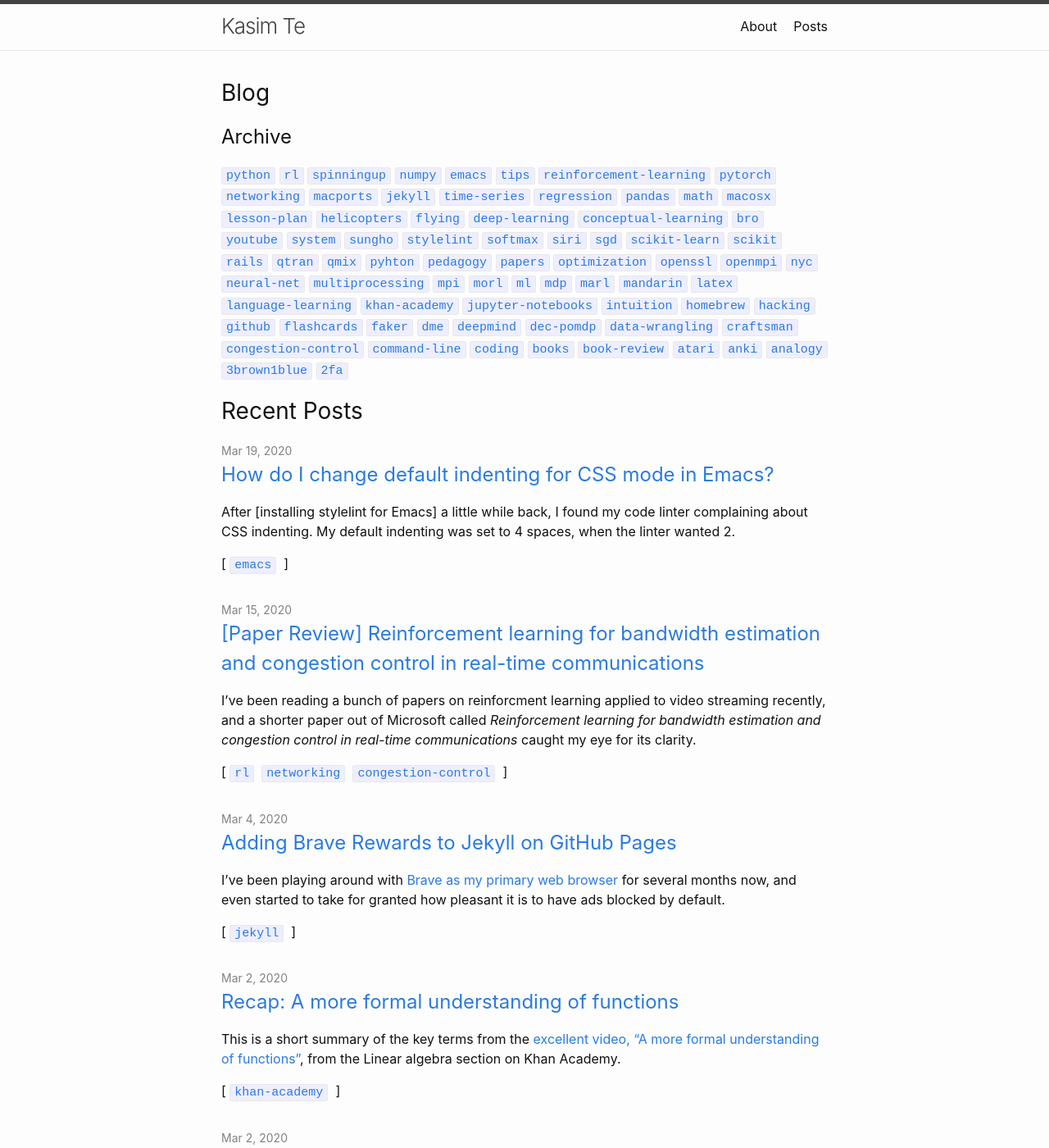
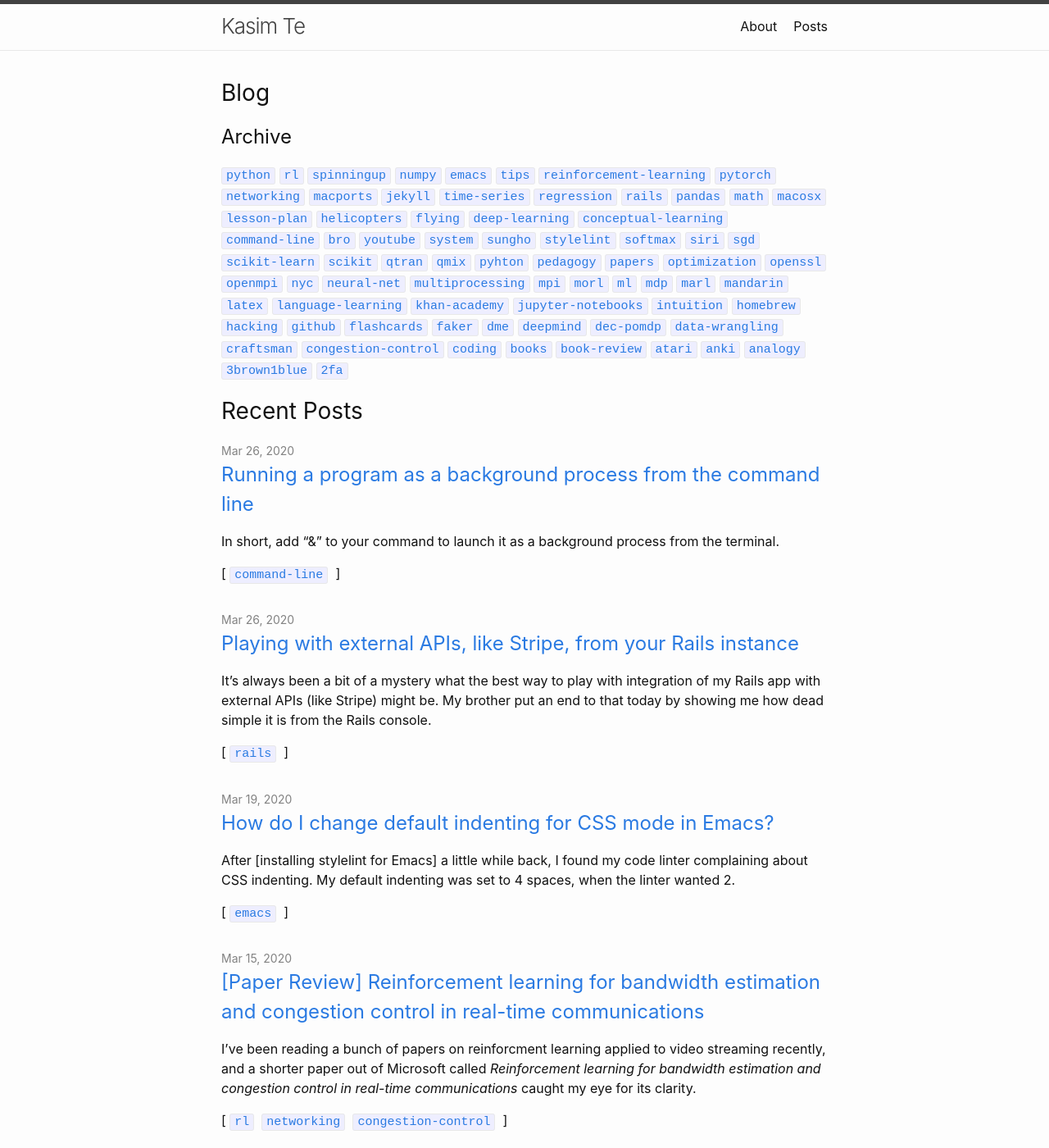
Before and after one commit to kasimte/kasimte.github.io, a Jekyll site: the page built from blog.md, in a window 1280 px wide and 1400 px high. Shown: the whole window at 82% size. Built offline with Jekyll 4.4.1, drawn with Linux system fonts in a browser that asks for light colours; nearby versions of some CDN libraries.

Commit message:
New posts.

````diff
--- /dev/null
+++ b/_posts/2020-03-26-playing-with-external-apis-like-stripe-from-rails.md
@@ -0,0 +1,41 @@
+---
+layout: post
+title: "Playing with external APIs, like Stripe, from your Rails instance"
+tags: rails
+---
+
+It's always been a bit of a mystery what the best way to play with
+integration of my Rails app with external APIs (like Stripe) might
+be. My brother put an end to that today by showing me how dead simple
+it is from the Rails console.
+
+So if you're trying to manually play with an external API, you can
+load up your console and fire away.
+
+```
+$bundle exec rails console
+Loading backup environment (Rails 4.2.11.1)
+irb(main):001:0>
+```
+
+Then look at your API reference
+([like here](https://stripe.com/docs/api/coupons/list?lang=ruby)) and
+run with it.
+
+Here's an example of querying for a Stripe coupon.
+
+```
+irb(main):001:0> Stripe.api_key
+=> "some_api_key"
+
+irb(main):001:0> Stripe::Coupon.list({limit: 1})
+=> #<Stripe::ListObject:0x3fcc22040d5c> JSON: {
+  "object": "list",
+  "data": [
+    {"id":"some_id","object":"coupon","amount_off":1000,"created":1585272944,"currency":"usd","duration":"once","duration_in_months":null,"livemode":false,"max_redemptions":1,"name":"$10 Coupon","percent_off":null,"redeem_by":1593221744,"times_redeemed":0,"valid":true}
+  ],
+  "has_more": true,
+  "url": "/v1/coupons"
+}
+irb(main):003:0>
+```
--- /dev/null
+++ b/_posts/2020-03-26-run-a-program-as-a-background-process-from-the-command-line-on-os-x.md
@@ -0,0 +1,27 @@
+---
+layout: post
+title: "Running a program as a background process from the command line"
+tags: command-line
+---
+
+In short, add "&" to your command to launch it as a background process
+from the terminal.
+
+I'm in the habit of launching programs on MacOSX from the command
+line, with the most notable example probably being GitX, my favorite
+git GUI program.
+
+A few months ago, though, while playing with GitX installs, GitX
+started hogging my terminal and launching in the foreground when I
+would call it from Terminal. I would have to use GitX and then close
+it before command came back to my terminal session.
+
+My brother showed me this neat trick to signify launching something as
+a background process. Instead of `gitx`, I just type `gitx&` and I
+still command my terminal:
+
+```
+Kasim:kasimte.github.io Kasim$ gitx&
+[1] 56298
+Kasim:kasimte.github.io Kasim$
+```
````
Also changed, not shown: _posts/2019-12-05-install-stylelint-for-emacs.md (+1 -0 lines).
